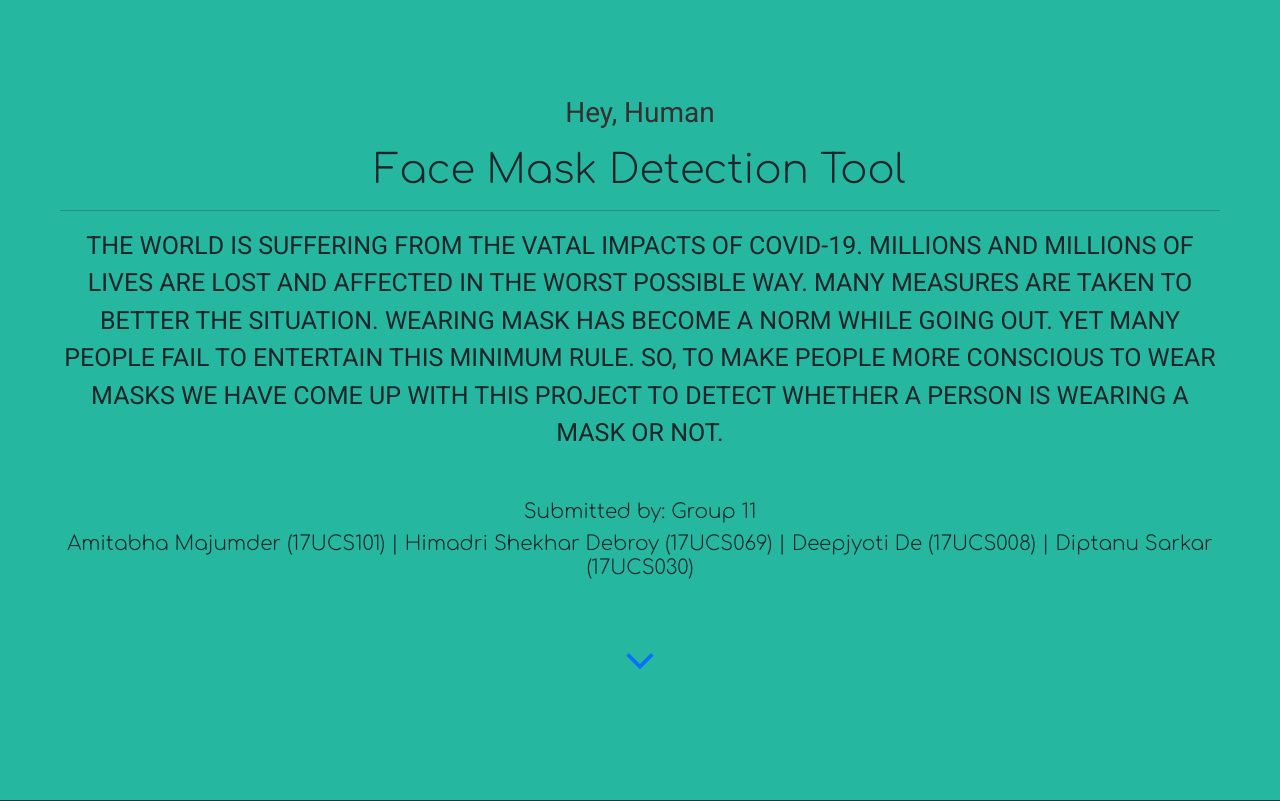
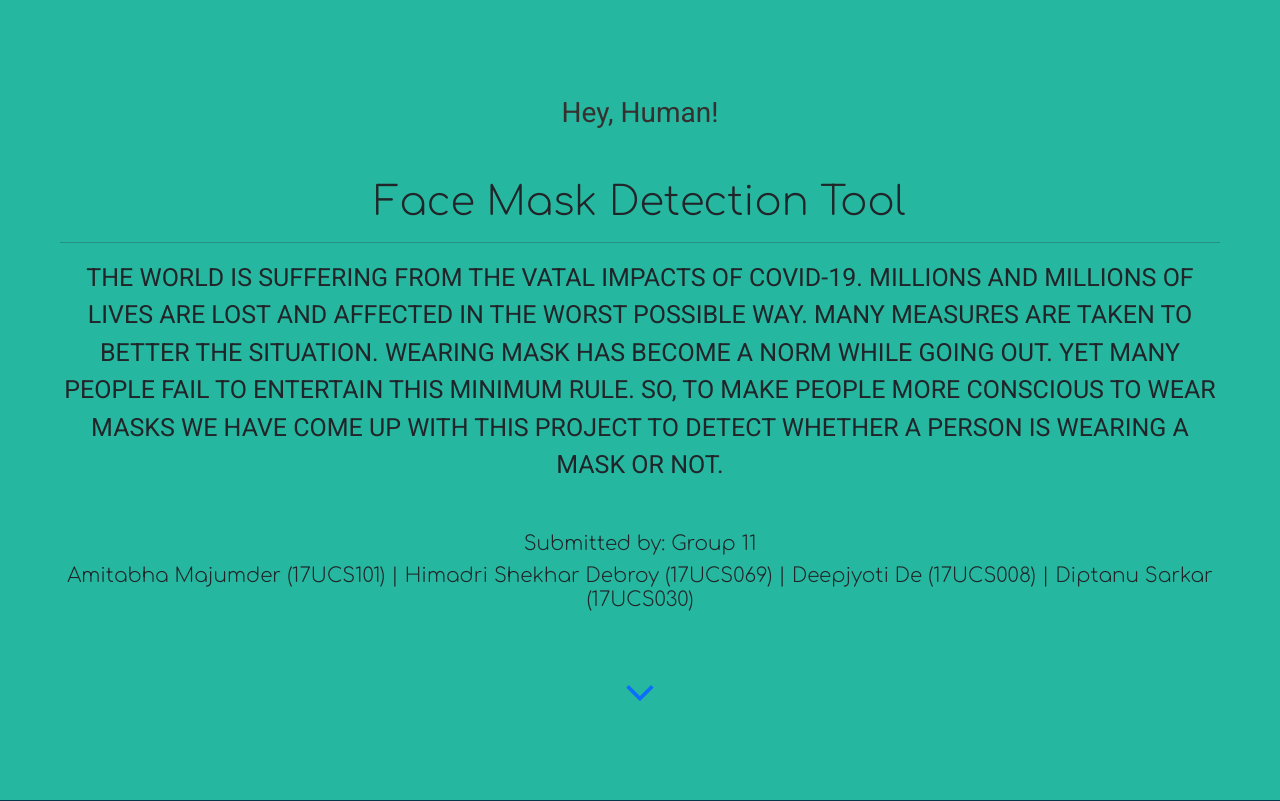
Before and after one commit to Deepjyoti13/Face_Mask_Detector, a Django app: page / in a window 1280 px wide. Shown: the top 801 px of the page. Run offline with Django 3.2, Linux system fonts and the light colour scheme; a user stored in the database is signed in.

Commit message:
11th Commit

```diff
--- a/streamapp/templates/streamapp/home.html
+++ b/streamapp/templates/streamapp/home.html
@@ -37,7 +37,7 @@
       <div class="col-12">
         <br class="x"><br class="x"><br class="x"><br class="x">
         {% if user.is_authenticated %}
-        <h3 style="font-family: Roboto; color: #363030;" class="mb-3 text-center">Hey, {{ user.username }}</h3>
+        <h3 style="font-family: Roboto; color: #363030;" class="mb-5 text-center">Hey, {{ user.username }}!</h3>
         {% else %}
         <h3 style="font-family: Roboto; color: #363030;" class="mb-5 text-center">You are not the admin!</h3>
         {% endif %}
```
